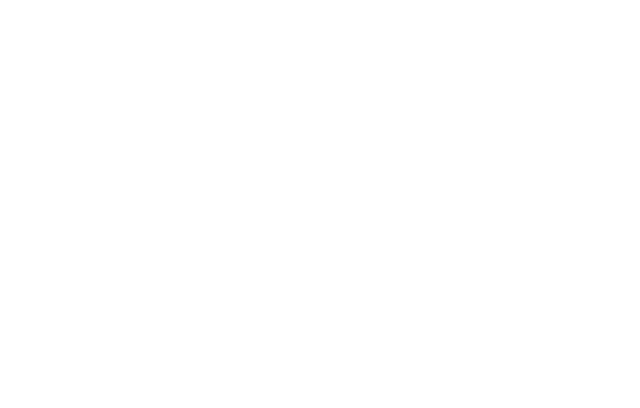
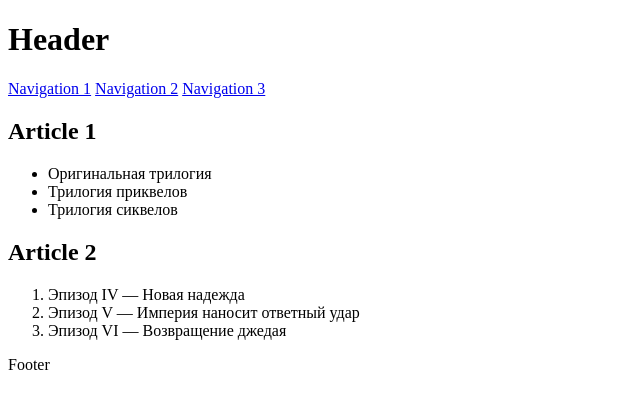
Before and after one commit to tinatimkova/htmlcss-20231027_tinaatimkovaa, a website: page 02-dz0/01-semantic-mockup/solution.html in a window 1280 px wide. Shown: the whole page, without its empty margins (0-640 px from the left). Drawn offline with Linux system fonts and the light colour scheme.

Commit message:
Added solution for module-1 task 2

```diff
--- a/02-dz0/01-semantic-mockup/solution.html
+++ b/02-dz0/01-semantic-mockup/solution.html
@@ -1,4 +1,40 @@
 <!DOCTYPE html>
-<html lang="ru">
-    <!-- Ваше решение -->
+<html lang="en">
+<head>
+    <meta charset="UTF-8">
+    <meta name="viewport" content="width=device-width, initial-scale=1.0">
+    <link rel="stylesheet" href="styles.css">
+    <title></title>
+</head>
+<body>
+  <header>
+    <h1>Header</h1>
+    <nav>
+        <a href="#">Navigation 1</a>
+        <a href="#">Navigation 2</a>
+        <a href="#">Navigation 3</a>
+    </nav>
+  </header>
+  <main>
+    <article>
+        <h2>Article 1</h2>
+        <ul>
+            <li>Оригинальная трилогия</li>
+            <li>Трилогия приквелов</li>
+            <li>Трилогия сиквелов</li>
+        </ul>
+    </article>
+    <article>
+        <h2>Article 2</h2>
+        <ol>
+            <li>Эпизод IV — Новая надежда</li>
+            <li>Эпизод V — Империя наносит ответный удар</li>
+            <li>Эпизод VI — Возвращение джедая</li>
+        </ol>
+    </article>
+  </main>
+  <footer>
+    <p>Footer</p>
+  </footer>
+</body>
 </html>
```
